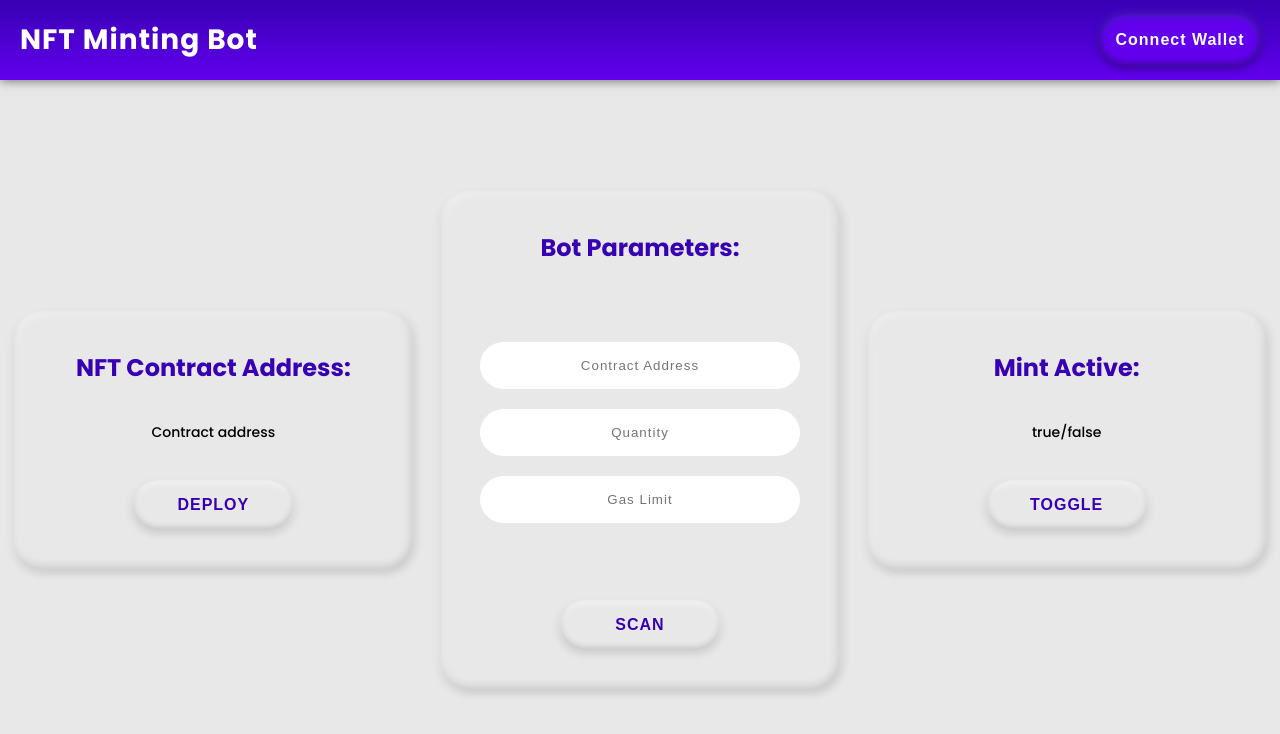
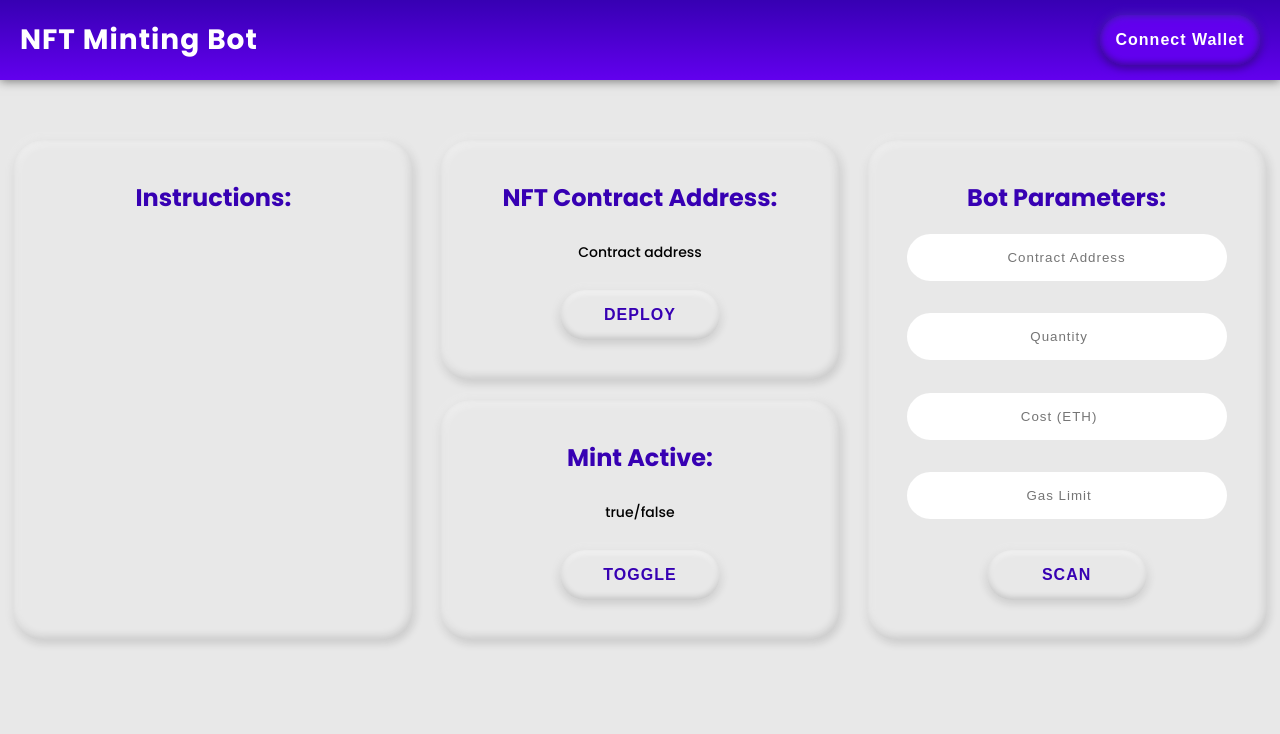
Before and after one commit to NFTDonut/nft-minting-bot, a Next.js app in the folder front-end/: page / in a window 1280 px wide. Shown: the top 734 px of the page. Built offline with nearby package versions, Linux system fonts and the light colour scheme.

Commit message:
added mint logic and functionality

```diff
--- a/front-end/components/Card.js
+++ b/front-end/components/Card.js
@@ -1,13 +1,18 @@
 import styles from '../styles/Home.module.css'
 
-export default function Card() {
+export default function Card({scanMint}) {
     return(
         <div className={styles.card}>
             <h3>Bot Parameters:</h3>
-            <input placeholder='Contract Address'></input>
-            <input placeholder='Quantity'></input>
-            <input placeholder='Gas Limit'></input>
-            <button className={styles.btn}>SCAN</button>
+            <input id='contractAddressInput' type="text" placeholder='Contract Address'></input>
+            <p id='contractError' className={styles.error}></p>
+            <input id='quantityInput' type="number" placeholder='Quantity'></input>
+            <p id='quantityError' className={styles.error}></p>
+            <input id='costInput' type="number" placeholder='Cost (ETH)'></input>
+            <p id='costError' className={styles.error}></p>
+            <input id='gasInput' type="number" placeholder='Gas Limit'></input>
+            <p id='gasError' className={styles.error}></p>
+            <button id='scanButton' type='submit' onClick={scanMint} className={styles.btn}>SCAN</button>
         </div>
     );
 }
--- /dev/null
+++ b/front-end/components/Instructions.js
@@ -0,0 +1,9 @@
+import styles from '../styles/Home.module.css'
+
+export default function Instructions() {
+    return(
+        <div className={styles.instructions}>
+            <h3>Instructions:</h3>
+        </div>
+    );
+}
--- a/front-end/pages/index.js
+++ b/front-end/pages/index.js
@@ -3,6 +3,7 @@ import abi from '../utils/NFT.json';
 import { ContractFactory, ethers } from "ethers";
 import React, { useState } from 'react';
 import Image from 'next/image'
+import Instructions from '../components/Instructions';
 import Card from '../components/Card'
 import DeployCard from '../components/DeployCard'
 import MintStateCard from '../components/MintStateCard'
@@ -60,6 +61,102 @@ export default function Home() {
     }
   }
 
+  async function scanMint() {
+    // set initial inputs to bad
+    let addressInputGood = false;
+    let quantityInputGood = false;
+    let costInputGood = false;
+    let gasInputGood = false;
+
+    // if any input is bad, require new inputs
+    if (addressInputGood === false || quantityInputGood === false || costInputGood === false || gasInputGood === false) {
+      document.getElementById("contractError").innerHTML = "";
+      document.getElementById("quantityError").innerHTML = "";
+      document.getElementById("costError").innerHTML = "";
+      document.getElementById("gasError").innerHTML = "";
+      let contractAddressInput = document.getElementById("contractAddressInput").value;
+      let quantityInput = document.getElementById("quantityInput").value;
+      let costInput = document.getElementById("costInput").value;
+      let gasInput = document.getElementById("gasInput").value;
+      if (contractAddressInput.length != 42 || contractAddressInput.substring(0, 2) != "0x") {
+        console.log("Please input a contract address.");
+        document.getElementById("contractError").innerHTML = "Please input a contract address.";
+      }
+      else {
+        let addressInputGood = true;
+
+        if (quantityInput <= 0) {
+          console.log("Please enter a positive integer.");
+          document.getElementById("quantityError").innerHTML = "Please enter a positive integer.";
+        }
+        else {
+          let quantityInputGood = true;
+
+          if (costInput <= 0) {
+            console.log("Please enter a value greater than 0.");
+            document.getElementById("costError").innerHTML = "Please enter a value greater than 0.";
+          }
+          else {
+            let costInputGood = true;
+
+            if (gasInput < 21000) {
+              console.log("Please enter at least 21000.");
+              document.getElementById("gasError").innerHTML = "Please enter at least 21000.";
+            }
+            else {
+              let gasInputGood = true;
+
+              // if all inputs are good, run mint logic
+              if (addressInputGood === true && quantityInputGood === true && costInputGood === true && gasInputGood === true) {
+                document.getElementById("scanButton").innerHTML = "SCANNING...";
+
+                if (window.ethereum) {
+                  const provider = new ethers.providers.Web3Provider(window.ethereum, "any");
+                  const signer = provider.getSigner();
+                  const nft = new ethers.Contract(contractAddressInput, contractABI, signer);
+
+                  // if mintActive is true, mint right away
+                  if (await nft.mintActive() === true) {
+                    console.log("mintActive is already true");
+
+                    // assign inputs to transaction and mint
+                    let tx = {
+                      from: signer.address,
+                      value: (ethers.utils.parseUnits(costInput.toString(), "ether")),
+                      gasLimit: gasInput
+                    }
+                    await nft.mint(quantityInput, tx);
+                  }
+                  // if mintActive is false, wait until true, then mint.
+                  else if (await nft.mintActive() === false) {
+                    while (await nft.mintActive() === false) {
+                      console.log("waiting for mintActive to be true...");
+                    }
+                    console.log("mintActive is TRUE!");
+                    // assign inputs to transaction and mint
+                    let tx = {
+                      from: signer.address,
+                      value: (ethers.utils.parseUnits(costInput.toString(), "ether")),
+                      gasLimit: gasInput
+                    }
+                    await nft.mint(quantityInput, tx);
+                  }
+                  else {
+                    console.log("Can't access mintActive from contract");
+                  }
+                }
+              }
+              else {
+                console.log("Bad Inputs.");
+              }
+            }
+          }
+        }
+      }
+    }
+    document.getElementById("scanButton").innerHTML = "SCAN";
+  }
+
   async function toggleMintActive() {
     try {
       if (window.ethereum) {
@@ -99,10 +196,16 @@ export default function Home() {
         <link rel="icon" href="/favicon.ico" />
       </Head>
       <Navbar connectWallet={connectWallet}/>
-      <DeployCard deploy={deploy}/>
-      <Card />
-      <MintStateCard toggleMintActive={toggleMintActive}/>
-
+      <div className={styles.column}>
+        <Instructions />
+      </div>
+      <div className={styles.column}>
+        <DeployCard deploy={deploy}/>
+        <MintStateCard toggleMintActive={toggleMintActive}/>
+      </div>
+      <div className={styles.column}>
+        <Card scanMint={scanMint}/>
+      </div>
     </div>
   )
 }
--- a/front-end/styles/Home.module.css
+++ b/front-end/styles/Home.module.css
@@ -42,20 +42,66 @@
 .container {
     display: flex;
     height: calc(100vh - 80px);
-    margin-top: 80px;
     flex-wrap: wrap;
+}
+
+.column {
+    display: flex;
+    height: calc(100vh - 80px);
+    width: 33%;
+    min-width: 400px;
+    margin: 80px auto auto auto;
+    flex-wrap: wrap;
+}
+
+.instructions {
+    display: flex;
+    flex-flow: column;
+    height: 500px;
+    width: 400px;
+    box-shadow: -1px -2px 10px rgba(255, 255, 255, 0.5), 1px 2px 10px rgba(0, 0, 0, 0.2),
+                inset -1px -2px 10px rgba(0, 0, 0, 0.2), inset 1px 2px 10px rgba(255, 255, 255, 1);
+    border-radius: 30px;
+    margin: 60px auto;
+    padding-top: 40px;
+}
+
+.instructions .btn {
+    background-color: rgb(232, 232, 232);
+    color: #3700B3;
+    font-weight: bolder;
+    font-size: 16px;
+    width: 160px;
+    height: 50px;
+    border-radius: 30px;
+    border: none;
+    transition: 0.3s;
+    cursor: pointer;
+    margin: auto auto 40px auto;
+    vertical-align: bottom;
+    letter-spacing: 1px;
+    box-shadow: -0px -2px 10px rgba(255, 255, 255, 0.5), 0px 2px 10px rgba(0, 0, 0, 0.2),
+                inset -0px -2px 6px rgba(0, 0, 0, 0.2), inset 0px 2px 6px rgba(255, 255, 255, 1);
+}
+
+.instructions .btn:active {
+    box-shadow: inset -0px -2px 8px rgba(255, 255, 255, 1), inset 0px 2px 8px rgba(0, 0, 0, 0.5);
+}
+
+.instructions .btn:hover {
+    background-color: white;
 }
 
 .deploy {
     display: flex;
     flex-flow: column;
-    height: 260px;
+    height: 240px;
     width: 400px;
     box-shadow: -1px -2px 10px rgba(255, 255, 255, 0.5), 1px 2px 10px rgba(0, 0, 0, 0.2),
                 inset -1px -2px 10px rgba(0, 0, 0, 0.2), inset 1px 2px 10px rgba(255, 255, 255, 1);
     border-radius: 30px;
-    margin: auto;
     padding-top: 40px;
+    margin: 60px auto 0px auto;
 }
 
 .deploy .btn {
@@ -92,7 +138,7 @@
     box-shadow: -1px -2px 10px rgba(255, 255, 255, 0.5), 1px 2px 10px rgba(0, 0, 0, 0.2),
                 inset -1px -2px 10px rgba(0, 0, 0, 0.2), inset 1px 2px 10px rgba(255, 255, 255, 1);
     border-radius: 30px;
-    margin: auto;
+    margin: 60px auto;
     padding-top: 40px;
 }
 
@@ -125,13 +171,13 @@
 .mintState {
     display: flex;
     flex-flow: column;
-    height: 260px;
+    height: 240px;
     width: 400px;
     box-shadow: -1px -2px 10px rgba(255, 255, 255, 0.5), 1px 2px 10px rgba(0, 0, 0, 0.2),
                 inset -1px -2px 10px rgba(0, 0, 0, 0.2), inset 1px 2px 10px rgba(255, 255, 255, 1);
     border-radius: 30px;
-    margin: auto;
     padding-top: 40px;
+    margin: 20px auto 100% auto;
 }
 
 .mintState .btn {
@@ -159,3 +205,12 @@
 .mintState .btn:hover {
     background-color: white;
 }
+
+.error {
+    color: red;
+    font-size: 14px;
+    margin: 4px auto auto auto;
+    padding: 0;
+    text-align: center;
+    vertical-align: top;
+}
```
